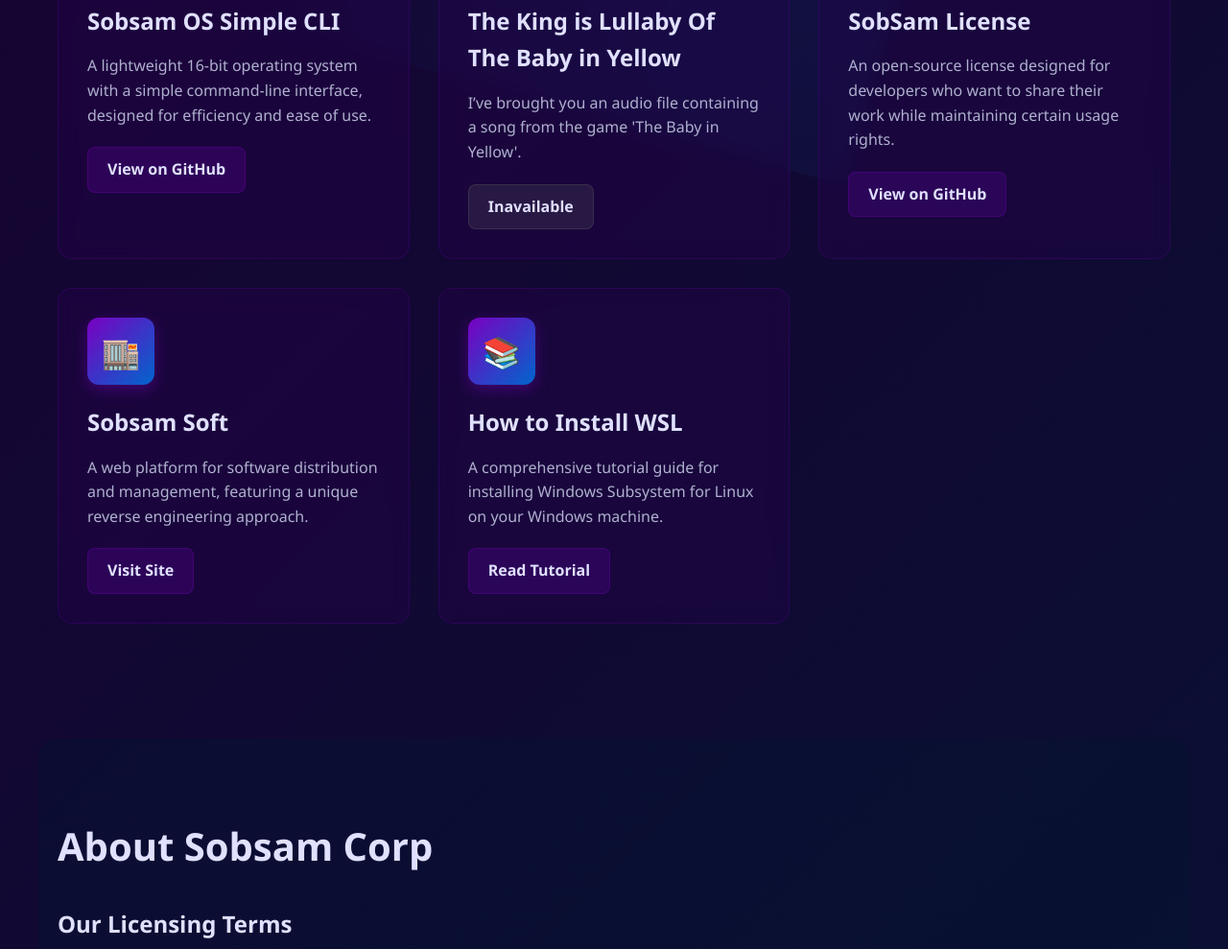
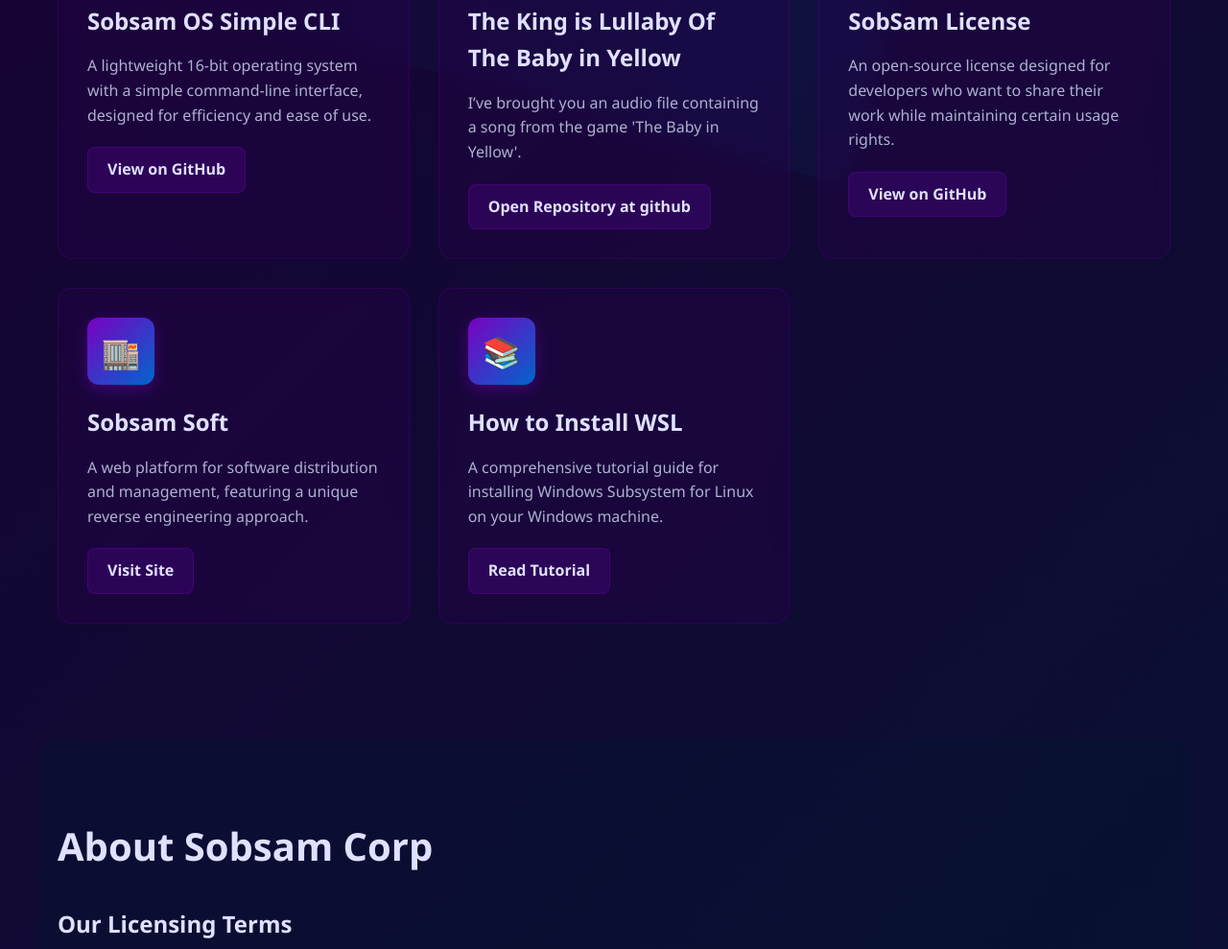
Before and after one commit to sobhan555588/sobsam, a plain HTML site: page index.html in a window 1280 px wide. Shown: the part 886-1875 px from the top of the page at 96% size. Drawn offline with Linux system fonts and the light colour scheme.

Commit message:
Update index.html

```diff
--- a/index.html
+++ b/index.html
@@ -661,7 +661,7 @@
                 <div class="product-icon">🎵</div>
                 <h3>The King is Lullaby Of The Baby in Yellow</h3>
                 <p>I’ve brought you an audio file containing a song from the game 'The Baby in Yellow'.</p>
-                <a class="product-link unavailable">Inavailable</a>
+                <a class="product-link">Open Repository at github</a>
             </div>
 
             <!-- Product 3: Sobsam License -->
```
